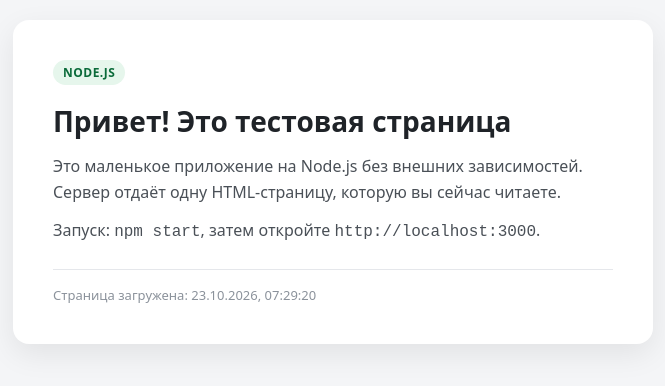
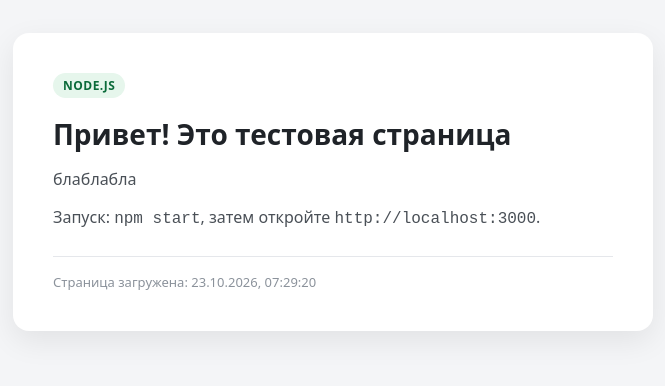
Before and after one commit to icastingspells/node-js-test, a website: page public/index.html in a window 1280 px wide. Shown: the part 218-604 px from the top of the page, without its empty margins (307-972 px from the left). Drawn offline with Linux system fonts and the light colour scheme.

Commit message:
index change

```diff
--- a/public/index.html
+++ b/public/index.html
@@ -100,9 +100,8 @@
     <span class="badge">Node.js</span>
     <h1>Привет! Это тестовая страница</h1>
     <p>
-      Это маленькое приложение на Node.js без внешних зависимостей.
-      Сервер отдаёт одну HTML-страницу, которую вы сейчас читаете.
-    </p>
+      блаблабла
+
     <p>
       Запуск: <code>npm start</code>, затем откройте
       <code>http://localhost:3000</code>.
```
